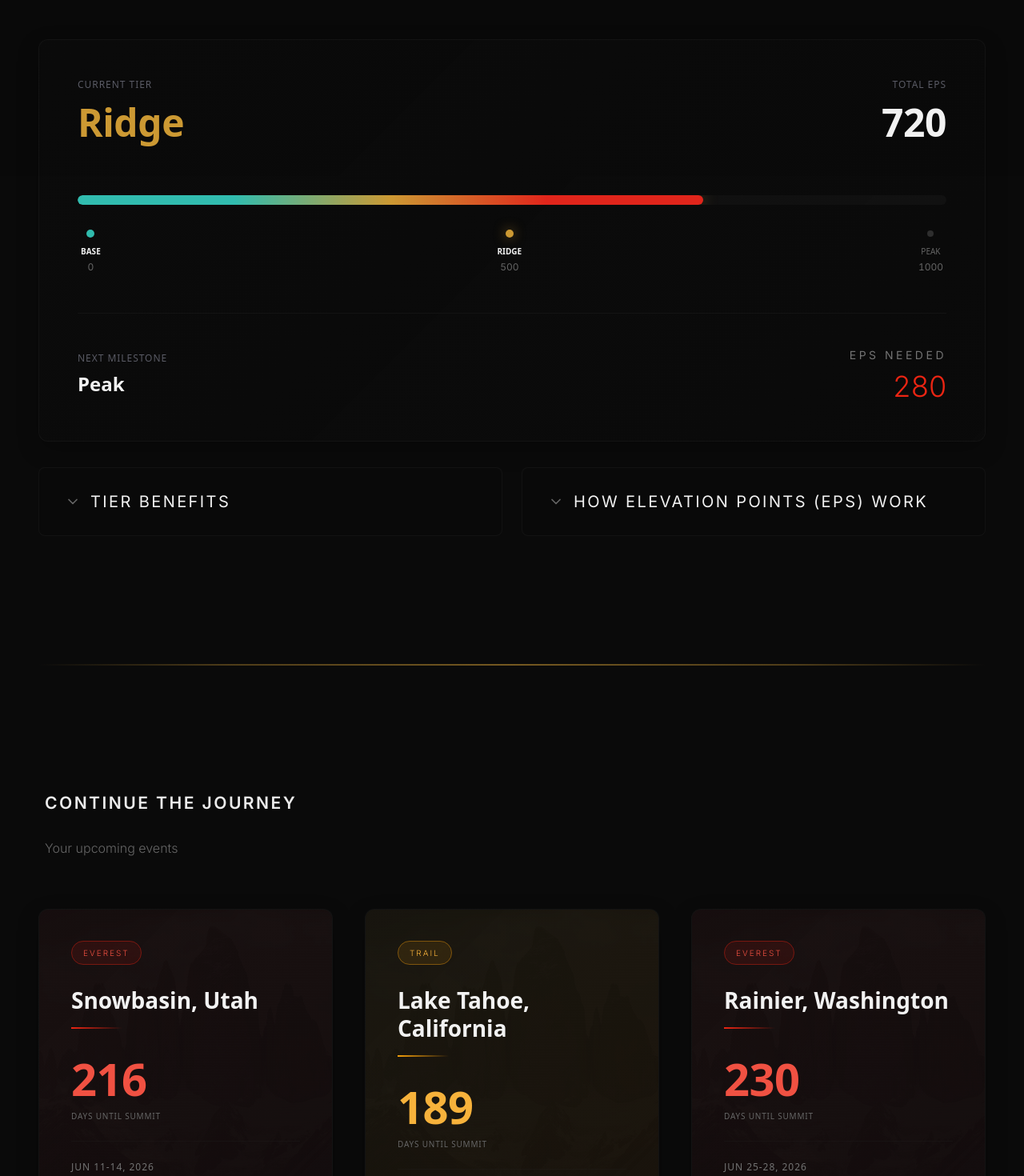
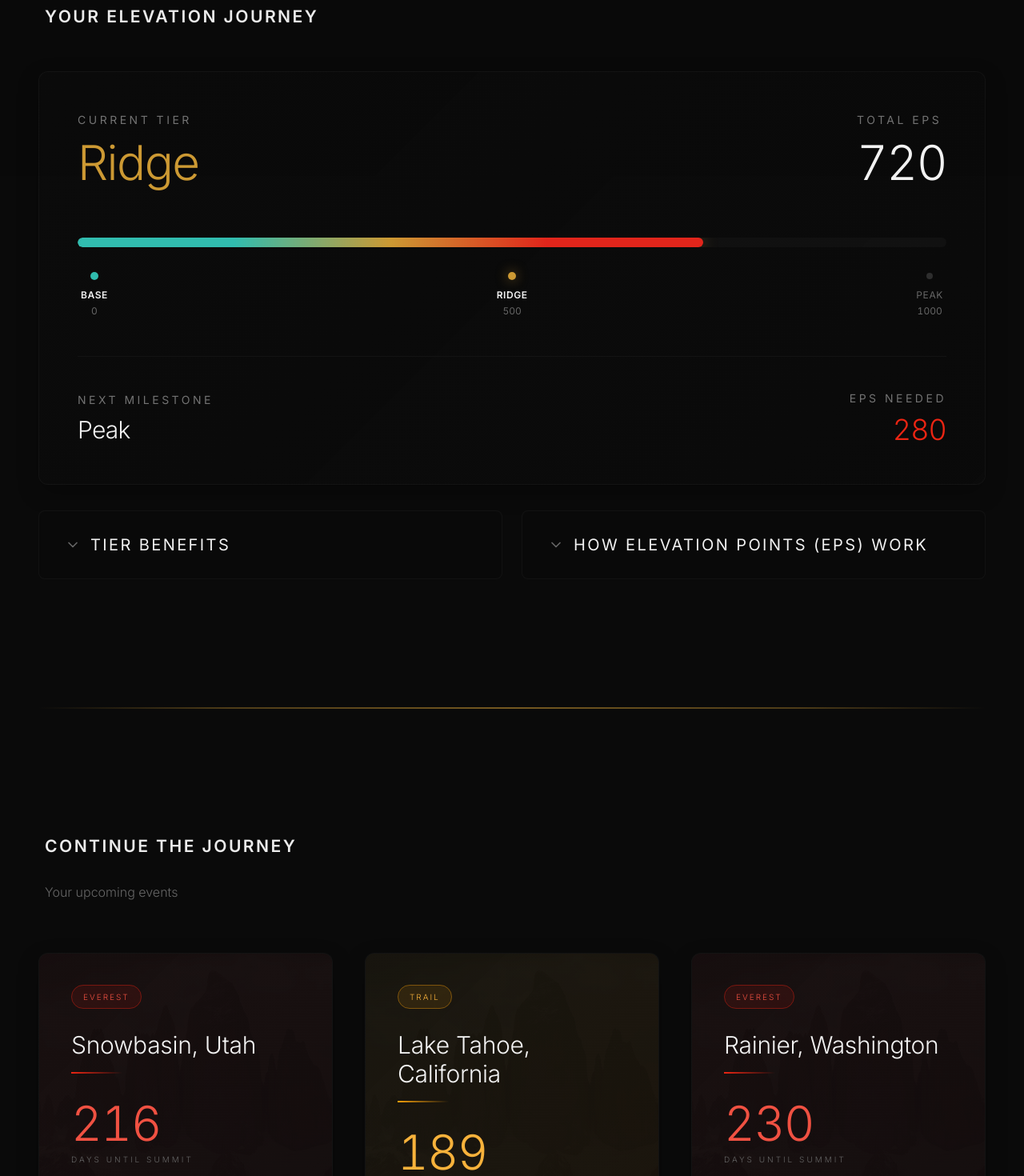
Before and after one commit to foliha1/loyalty-dashboard-29029, a React (Vite) app: page / in a window 1280 px wide. Shown: the part 580-2050 px from the top of the page at 80% size. Built offline with nearby package versions, Linux system fonts and the light colour scheme; the HTML template or start-up script is replaced by a standard one.

Commit message:
Reverted to commit 3d181361c9e16ecde5e664fcda7cdab42ae27847

```diff
--- a/src/components/ActivityFeed.tsx
+++ b/src/components/ActivityFeed.tsx
@@ -2,7 +2,6 @@ import { Collapsible, CollapsibleTrigger, CollapsibleContent } from "@/component
 import { Select, SelectContent, SelectItem, SelectTrigger, SelectValue } from "@/components/ui/select";
 import { ChevronDown } from "lucide-react";
 import { useState } from "react";
-import { type, colors, motion, shadows } from "@/design/tokens";
 interface YearlyActivity {
   year: number;
   events: {
@@ -135,32 +134,15 @@ export const ActivityFeed = () => {
         {/* Year Display - More Dramatic */}
         <div className="flex flex-col md:flex-row items-center justify-between mb-12 pb-8 border-b border-border/30 gap-8">
           <div className="text-center md:text-left metric-animate">
-            <div
-              className="mb-3"
-              style={{ ...type.label }}
-            >Year</div>
-            <h3
-              style={{
-                ...type.heroH1,
-                fontSize: '4.5rem'
-              }}
-            >
+            <div className="text-subhead mb-3">Year</div>
+            <h3 className="text-7xl md:text-8xl font-light tracking-tight">
               {yearData.year}
             </h3>
           </div>
 
           <div className="text-center metric-animate-delay-1">
-            <div
-              className="mb-3"
-              style={{ ...type.label }}
-            >Total EPs Earned</div>
-            <div
-              className="tabular-nums"
-              style={{
-                ...type.heroH1,
-                fontSize: '3.5rem'
-              }}
-            >{totalYearEP}</div>
+            <div className="text-subhead mb-3">Total EPs Earned</div>
+            <div className="text-5xl md:text-6xl font-light tracking-tight tabular-nums">{totalYearEP}</div>
           </div>
         </div>
 
--- a/src/components/CalendarGrid.tsx
+++ b/src/components/CalendarGrid.tsx
@@ -2,7 +2,6 @@ import { ArrowRight } from "lucide-react";
 import { cn } from "@/lib/utils";
 import { useState, useEffect } from "react";
 import patagoniaImage from "@/assets/patagonia-mountains.jpg";
-import { type, colors, motion, shadows } from "@/design/tokens";
 
 interface UpcomingEvent {
   eventName: string;
@@ -111,13 +110,12 @@ export const CalendarGrid = () => {
                 <div
                   key={idx}
                   className={cn(
-                    "relative card-29029 p-6 sm:p-8 md:p-10 group hover:-translate-y-2 cursor-pointer overflow-hidden min-h-[44px]",
+                    "relative card-29029 p-6 sm:p-8 md:p-10 group hover:-translate-y-2 transition-all duration-500 cursor-pointer overflow-hidden min-h-[44px]",
                     "opacity-0 translate-y-4",
                     isRevealed && "animate-fade-in"
                   )}
                   style={{
                     animationDelay: `${idx * 150}ms`,
-                    transition: `all ${motion.durations.slow} ${motion.easing.softSpring}`,
                     animationFillMode: 'forwards'
                   }}
                 >
@@ -156,12 +154,9 @@ export const CalendarGrid = () => {
 
                     {/* Location - Hero */}
                     <h4
-                      className="mb-4 leading-tight"
+                      className="text-2xl md:text-3xl font-light tracking-[-0.01em] mb-4 leading-tight transition-colors duration-500"
                       style={{
-                        ...type.sectionTitle,
-                        fontSize: '1.75rem',
-                        color: isRevealed ? 'hsl(var(--foreground))' : 'hsl(var(--muted-foreground))',
-                        transition: `color ${motion.durations.slow} ${motion.easing.standard}`
+                        color: isRevealed ? 'hsl(var(--foreground))' : 'hsl(var(--muted-foreground))'
                       }}
                     >
                       {event.location}
@@ -169,44 +164,29 @@ export const CalendarGrid = () => {
 
                     {/* Divider with accent color */}
                     <div
-                      className="h-[2px] w-12 md:w-16 mb-6 md:mb-8 group-hover:w-20"
+                      className="h-[2px] w-12 md:w-16 mb-6 md:mb-8 group-hover:w-20 transition-all duration-500"
                       style={{
-                        background: `linear-gradient(90deg, hsl(${config.accentColor}) 0%, transparent 100%)`,
-                        transition: `all ${motion.durations.slow} ${motion.easing.standard}`
+                        background: `linear-gradient(90deg, hsl(${config.accentColor}) 0%, transparent 100%)`
                       }}
                     />
 
                     {/* Days Remaining - Prominent & Motivational */}
                     <div className="mb-4">
                       <div
-                        className="tabular-nums mb-2"
+                        className="text-5xl md:text-6xl font-light tabular-nums tracking-tight mb-2"
                         style={{
-                          ...type.heroH1,
-                          fontSize: '3.5rem',
                           color: `hsl(${config.glowColor})`
                         }}
                       >
                         {daysRemaining}
                       </div>
-                      <div
-                        className="uppercase text-muted-foreground"
-                        style={{
-                          ...type.label,
-                          fontSize: '10px'
-                        }}
-                      >
+                      <div className="text-[10px] uppercase tracking-[0.3em] text-muted-foreground font-light">
                         Days Until Summit
                       </div>
                     </div>
 
                     {/* Date */}
-                    <p
-                      className="text-supporting uppercase mt-6 pt-6 border-t border-border/20"
-                      style={{
-                        ...type.label,
-                        fontSize: type.label.fontSize
-                      }}
-                    >
+                    <p className="text-supporting text-xs uppercase tracking-[0.2em] mt-6 pt-6 border-t border-border/20 font-light">
                       {event.eventDates}
                     </p>
                   </div>
--- a/src/components/ImmersionsGrid.tsx
+++ b/src/components/ImmersionsGrid.tsx
@@ -1,6 +1,5 @@
 import { Calendar, MapPin } from "lucide-react";
 import { Button } from "@/components/ui/button";
-import { type, colors, motion, shadows } from "@/design/tokens";
 
 const immersions = [
   {
@@ -50,25 +49,12 @@ export const ImmersionsGrid = () => {
         {immersions.map((immersion, index) => (
           <div key={index} className="card-29029 p-8 group metric-animate card-hover-tier">
             {/* Type Badge */}
-            <div
-              className="rounded-full bg-muted/30 border border-border/50 text-foreground inline-block mb-4"
-              style={{
-                ...type.label,
-                fontSize: '10px',
-                padding: '6px 12px'
-              }}
-            >
+            <div className="text-[10px] px-3 py-1.5 rounded-full bg-muted/30 border border-border/50 text-foreground uppercase tracking-wider inline-block mb-4">
               {immersion.type}
             </div>
 
             {/* Event Name */}
-            <h3
-              className="mb-3 group-hover:text-foreground uppercase"
-              style={{
-                ...type.sectionTitle,
-                transition: `color ${motion.durations.medium} ${motion.easing.standard}`
-              }}
-            >
+            <h3 className="font-editorial text-2xl font-bold mb-3 group-hover:text-foreground transition-colors uppercase" style={{ letterSpacing: '0.08em' }}>
               {immersion.title}
             </h3>
 
@@ -79,33 +65,23 @@ export const ImmersionsGrid = () => {
             <div className="space-y-3 mb-6">
               <div className="flex items-center gap-2">
                 <Calendar className="w-4 h-4 text-muted-foreground" />
-                <span style={{ ...type.bodyPrimary }}>{immersion.date}</span>
+                <span className="text-body">{immersion.date}</span>
               </div>
               <div className="flex items-center gap-2">
                 <MapPin className="w-4 h-4 text-muted-foreground" />
-                <span style={{ ...type.bodyPrimary }}>{immersion.location}</span>
+                <span className="text-body">{immersion.location}</span>
               </div>
             </div>
 
             {/* EP Display */}
             <div className="mb-6 text-center">
-              <div style={{ ...type.label }} className="mb-2">Elevation Points</div>
-              <div
-                className="text-foreground"
-                style={{
-                  fontSize: type.sectionTitle.fontSize,
-                  fontWeight: type.sectionTitle.fontWeight
-                }}
-              >+{immersion.ep}</div>
+              <div className="text-subhead mb-2">Elevation Points</div>
+              <div className="metric-medium text-foreground">+{immersion.ep}</div>
             </div>
 
             {/* CTA */}
             <Button
-              className="w-full text-white uppercase"
-              style={{
-                ...type.button,
-                transition: `all ${motion.durations.medium} ${motion.easing.softSpring}`
-              }}
+              className="w-full text-white font-semibold uppercase tracking-wider"
               disabled={!immersion.available}
             >
               {immersion.available ? "Enroll" : "Request Invite"}
--- a/src/components/TiersContinuum.tsx
+++ b/src/components/TiersContinuum.tsx
@@ -4,7 +4,6 @@ import { cn } from "@/lib/utils";
 import { useTier } from "@/contexts/TierContext";
 import { ChevronDown } from "lucide-react";
 import { Accordion, AccordionContent, AccordionItem, AccordionTrigger } from "@/components/ui/accordion";
-import { type, colors, gradients, motion, shadows } from "@/design/tokens";
 
 // 2025 Activity Data
 const activity2025 = {
@@ -101,38 +100,16 @@ export const TiersContinuum = () => {
         {/* Current Tier Badge */}
         <div className="flex flex-col md:flex-row items-start md:items-center justify-between mb-10 sm:mb-12 md:mb-16 gap-6">
           <div>
-            <div
-              className="uppercase mb-2 sm:mb-3"
-              style={{
-                ...type.label,
-                color: colors.text.secondary
-              }}
-            >Current Tier</div>
-            <h4
-              style={{
-                ...type.heroH1,
-                fontSize: '3rem',
-                color: currentTier ? `hsl(var(--${currentTier.color}))` : colors.tiers.ridge
-              }}
-            >
+            <div className="text-supporting uppercase tracking-[0.25em] mb-2 sm:mb-3 text-xs font-normal">Current Tier</div>
+            <h4 className="text-3xl sm:text-4xl md:text-5xl lg:text-6xl font-light tracking-tight" style={{
+              color: currentTier ? `hsl(var(--${currentTier.color}))` : 'hsl(var(--tier-gold))'
+            }}>
               {currentTierName}
             </h4>
           </div>
           <div className="text-left md:text-right">
-            <div
-              className="uppercase mb-2 sm:mb-3"
-              style={{
-                ...type.label,
-                color: colors.text.secondary
-              }}
-            >Total EPs</div>
-            <div
-              className="tabular-nums"
-              style={{
-                ...type.heroH1,
-                fontSize: '3rem'
-              }}
-            >
+            <div className="text-supporting uppercase tracking-[0.25em] mb-2 sm:mb-3 text-xs font-normal">Total EPs</div>
+            <div className="text-3xl sm:text-4xl md:text-5xl lg:text-6xl font-light tracking-tight tabular-nums">
               {animatedEP}
             </div>
           </div>
@@ -142,14 +119,13 @@ export const TiersContinuum = () => {
         <div className="mb-8 sm:mb-10 md:mb-12">
           <div className="relative h-2 md:h-3 bg-muted/20 rounded-full overflow-hidden">
             <div
-              className="absolute inset-y-0 left-0 rounded-full"
+              className="absolute inset-y-0 left-0 rounded-full transition-all duration-1000 ease-out"
               style={{
                 width: `${animatedProgress}%`,
-                background: `linear-gradient(to right, ${gradients.elevation.baseStart} 0%, ${gradients.elevation.baseEnd} 25%, ${gradients.elevation.ridgeCenter} 50%, ${gradients.elevation.peakStart} 75%, ${gradients.elevation.peakEnd} 100%)`,
+                background: 'linear-gradient(to right, #31BCAF 0%, #31BCAF 25%, #CC9933 50%, #E1251B 75%, #E1251B 100%)',
                 boxShadow: currentTier
                   ? `0 0 20px hsl(var(--${currentTier.color}) / 0.35)`
-                  : shadows.md,
-                transition: `all ${motion.durations.slow} ${motion.easing.decelerate}`
+                  : '0 0 20px hsl(var(--tier-gold) / 0.35)'
               }}
             />
           </div>
@@ -164,7 +140,7 @@ export const TiersContinuum = () => {
                 <div key={tier.name} className="flex flex-col items-center">
                   <div
                     className={cn(
-                      "w-1.5 h-1.5 md:w-2 md:h-2 rounded-full mb-2 md:mb-3",
+                      "w-1.5 h-1.5 md:w-2 md:h-2 rounded-full mb-2 md:mb-3 transition-all duration-500",
                       isPassed ? "scale-125" : "scale-100"
                     )}
                     style={{
@@ -173,28 +149,16 @@ export const TiersContinuum = () => {
                         : 'hsl(var(--muted))',
                       boxShadow: isCurrentTier
                         ? `0 0 12px hsl(var(--${tier.color}) / 0.6)`
-                        : 'none',
-                      transition: `all ${motion.durations.slow} ${motion.easing.standard}`
+                        : 'none'
                     }}
                   />
-                  <div
-                    className={cn(
-                      "uppercase text-center",
-                      isPassed ? "text-foreground" : "text-muted-foreground"
-                    )}
-                    style={{
-                      ...type.tierLabel,
-                      fontSize: '10px',
-                      fontWeight: isPassed ? type.tierLabel.fontWeight : type.bodySecondary.fontWeight,
-                      transition: `color ${motion.durations.slow} ${motion.easing.standard}`
-                    }}
-                  >
+                  <div className={cn(
+                    "text-[9px] sm:text-[10px] md:text-xs uppercase tracking-wider transition-colors duration-500 text-center",
+                    isPassed ? "text-foreground font-semibold" : "text-muted-foreground"
+                  )}>
                     {tier.name}
                   </div>
-                  <div
-                    className="text-muted-foreground mt-0.5 sm:mt-1 tabular-nums"
-                    style={{ fontSize: type.label.fontSize }}
-                  >
+                  <div className="text-[9px] sm:text-[10px] md:text-xs text-muted-foreground mt-0.5 sm:mt-1 tabular-nums">
                     {tier.threshold}
                   </div>
                 </div>
@@ -207,17 +171,8 @@ export const TiersContinuum = () => {
         <div className="pt-6 sm:pt-8 md:pt-10 border-t border-border/30">
           <div className="flex flex-col md:flex-row items-start md:items-center justify-between gap-5 sm:gap-6">
             <div>
-              <div
-                className="uppercase mb-2"
-                style={{
-                  ...type.label,
-                  color: colors.text.secondary
-                }}
-              >Next Milestone</div>
-              <div style={{
-                ...type.sectionTitle,
-                fontSize: '1.5rem'
-              }}>
+              <div className="text-supporting uppercase tracking-[0.25em] mb-2 text-xs font-normal">Next Milestone</div>
+              <div className="text-xl sm:text-2xl md:text-3xl font-light tracking-tight">
                 {nextTierName}
               </div>
             </div>
--- a/src/components/UserHeader.tsx
+++ b/src/components/UserHeader.tsx
@@ -4,7 +4,6 @@ import { useNavigate } from "react-router-dom";
 import { useTier } from "@/contexts/TierContext";
 import { getCurrentTier } from "@/lib/tierConfig";
 import heroTopoBg from "@/assets/hero-topo-bg.jpg";
-import { type, motion, shadows } from "@/design/tokens";
 
 export const UserHeader = () => {
   const navigate = useNavigate();
@@ -50,14 +49,8 @@ export const UserHeader = () => {
 
             {/* Welcome Statement - Most Prominent */}
             <h1
-              className="mb-5 sm:mb-6 px-2 animate-fade-in"
-              style={{
-                ...type.heroH1,
-                fontSize: '2.25rem',
-                animationDelay: '0.2s',
-                animationFillMode: 'both',
-                textShadow: shadows.md
-              }}
+              className="text-4xl sm:text-5xl md:text-6xl lg:text-7xl font-light tracking-tight mb-5 sm:mb-6 px-2 animate-fade-in"
+              style={{ animationDelay: '0.2s', animationFillMode: 'both', textShadow: '0 2px 8px rgba(0,0,0,0.4)', lineHeight: '1.1' }}
             >
               Keep climbing, Alex.
             </h1>
@@ -72,15 +65,9 @@ export const UserHeader = () => {
                 onClick={() => navigate("/profile")}
                 className="relative group cursor-pointer min-w-[44px] min-h-[44px]"
               >
-                <Avatar
-                  className="w-20 h-20 sm:w-22 sm:h-22 md:w-24 md:h-24 border-2 border-tier-accent/50 flex-shrink-0 hover:scale-105 hover:border-tier-accent hover:shadow-[0_0_20px_hsl(var(--tier-accent)/0.4)]"
-                  style={{ transition: `all ${motion.durations.medium} ${motion.easing.softSpring}` }}
-                >
+                <Avatar className="w-20 h-20 sm:w-22 sm:h-22 md:w-24 md:h-24 border-2 border-tier-accent/50 flex-shrink-0 transition-all duration-500 hover:scale-105 hover:border-tier-accent hover:shadow-[0_0_20px_hsl(var(--tier-accent)/0.4)]">
                   <AvatarImage src="https://i.pravatar.cc/300?img=12" alt="Alex Rivera" />
-                  <AvatarFallback
-                    className="bg-secondary text-foreground"
-                    style={{ fontSize: type.meta.fontSize, fontWeight: type.meta.fontWeight }}
-                  >AR</AvatarFallback>
+                  <AvatarFallback className="bg-secondary text-foreground text-lg font-semibold">AR</AvatarFallback>
                 </Avatar>
               </button>
             </div>
--- a/src/pages/Profile.tsx
+++ b/src/pages/Profile.tsx
@@ -7,7 +7,6 @@ import { Label } from "@/components/ui/label";
 import { Card } from "@/components/ui/card";
 import { ArrowLeft, Save } from "lucide-react";
 import { toast } from "sonner";
-import { type, colors, motion, shadows } from "@/design/tokens";
 
 export default function Profile() {
   const navigate = useNavigate();
@@ -53,21 +52,11 @@ export default function Profile() {
           <div className="flex items-center justify-between gap-3 sm:gap-4">
             <button
               onClick={() => navigate("/")}
-              className="flex items-center gap-2 text-muted-foreground hover:text-foreground group min-h-[44px] min-w-[44px]"
-              style={{ transition: `color ${motion.durations.medium} ${motion.easing.standard}` }}
+              className="flex items-center gap-2 text-muted-foreground hover:text-foreground transition-colors group min-h-[44px] min-w-[44px]"
             >
-              <ArrowLeft
-                className="w-4 h-4 sm:w-5 sm:h-5 group-hover:-translate-x-1"
-                style={{ transition: `transform ${motion.durations.fast} ${motion.easing.standard}` }}
-              />
-              <span
-                className="uppercase hidden sm:inline"
-                style={{ ...type.label, fontSize: '12px' }}
-              >Back to Dashboard</span>
-              <span
-                className="uppercase sm:hidden"
-                style={{ ...type.label, fontSize: '12px' }}
-              >Back</span>
+              <ArrowLeft className="w-4 h-4 sm:w-5 sm:h-5 group-hover:-translate-x-1 transition-transform" />
+              <span className="text-xs sm:text-sm uppercase tracking-wider hidden sm:inline">Back to Dashboard</span>
+              <span className="text-xs uppercase tracking-wider sm:hidden">Back</span>
             </button>
 
             {!isEditing ? (
@@ -104,13 +93,7 @@ export default function Profile() {
         <div className="max-w-4xl mx-auto">
           {/* Page Title */}
           <div className="mb-10 sm:mb-12 md:mb-14">
-            <h1
-              className="mb-3 sm:mb-4"
-              style={{
-                ...type.heroH1,
-                fontSize: '2.5rem'
-              }}
-            >Member Profile</h1>
+            <h1 className="text-3xl sm:text-4xl md:text-5xl font-light tracking-tight mb-3 sm:mb-4">Member Profile</h1>
             <p className="!text-muted-foreground text-sm sm:text-base">Manage your personal information and member details</p>
           </div>
 
```
